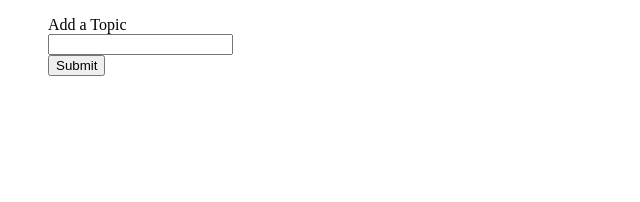
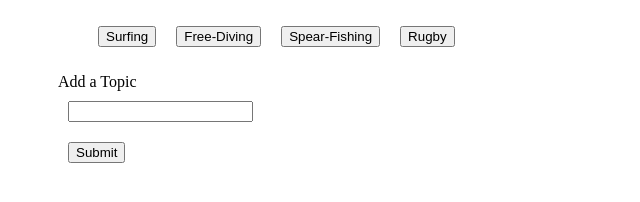
Before and after one commit to htejadadc/GifTastic, a plain HTML site: page index.html in a window 1280 px wide. Shown: the whole page, without its empty margins (0-640 px from the left). Drawn offline with nearby package versions, Linux system fonts and the light colour scheme.

Commit message:
code working

```diff
--- /dev/null
+++ b/assets/css/style.css
@@ -0,0 +1,10 @@
+* {
+	box-sizing: border-box;
+}
+
+button,
+    div,
+    form,
+    input {
+      margin: 10px;
+    }
--- a/assets/javascript/script.js
+++ b/assets/javascript/script.js
@@ -22,23 +22,24 @@ function displayGiphy() {
       $("#giphy-view").prepend(gifDiv);
     }
   });
+};
 
 function buttonsDisplay() {
 
   $("#buttons-display").empty();
 
-  for (var i = 0; i < movies.length; i++) {
+  for (var i = 0; i < topics.length; i++) {
     var a = $("<button>");
-    $("<button>").addClass("topic");
-    $("<button>").attr("entry-name", topics[i]);
-    $("<button>").text(topics[i]);
+    a.addClass("topic");
+    a.attr("entry-name", topics[i]);
+    a.text(topics[i]);
     $("#buttons-display").append(a);
   }
-}
+};
 
 $("#add-topic").on("click", function(event) {
   event.preventDefault();
-  var movie = $("#topics-input").val().trim();
+  var topic = $("#topics-input").val().trim();
   topics.push(topic);
   buttonsDisplay();
   $("#topics-input").val('');
--- a/index.html
+++ b/index.html
@@ -3,10 +3,11 @@
 <head>
 	<meta charset="utf-8">
 	<title>Topics Search</title>
+	<link rel="stylesheet" type="text/css" href="assets/css/style.css">
 </head>
 <body>
 	<dir class="container">
-		<dir id="button-display"></dir>
+		<dir id="buttons-display"></dir>
 		<form id="topics-form">
 			<label for="topics-input">Add a Topic</label><br>
 			<input type="text" id="topics-input"><br>
```
Lines whose indentation alone changed are shown as unchanged.
